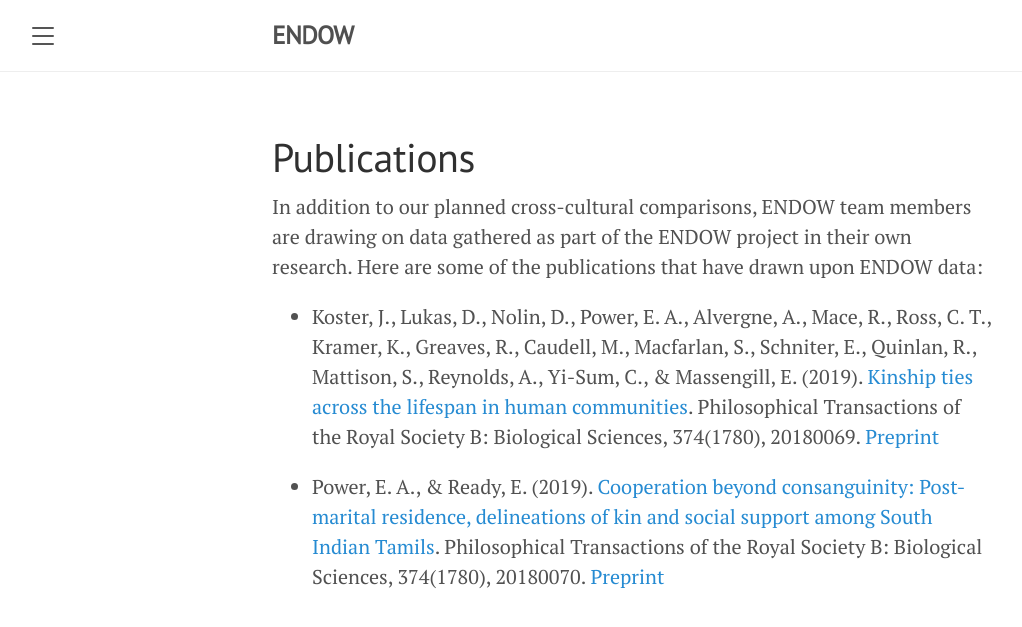
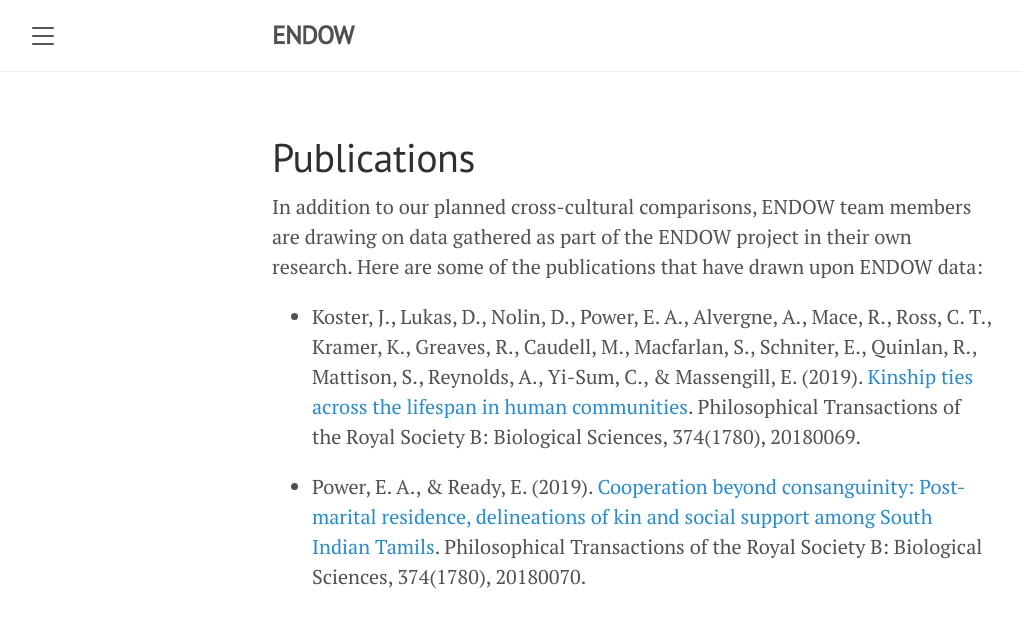
Before and after one commit to endowproject/endowproject.github.io, a Jekyll site: the page built from publications.md, in a window 1280 px wide. Shown: the top 627 px of the page, without its empty margins (8-1030 px from the left). Built offline with Jekyll 4.4.1, drawn with Linux system fonts in a browser that asks for light colours.

Commit message:
Update publications.md

```diff
--- a/publications.md
+++ b/publications.md
@@ -5,6 +5,6 @@ title: Publications
 
 In addition to our planned cross-cultural comparisons, ENDOW team members are drawing on data gathered as part of the ENDOW project in their own research. Here are some of the publications that have drawn upon ENDOW data:
 
-- Koster, J., Lukas, D., Nolin, D., Power, E. A., Alvergne, A., Mace, R., Ross, C. T., Kramer, K., Greaves, R., Caudell, M., Macfarlan, S., Schniter, E., Quinlan, R., Mattison, S., Reynolds, A., Yi-Sum, C., & Massengill, E. (2019). [Kinship ties across the lifespan in human communities](https://doi.org/10.1098/rstb.2018.0070). Philosophical Transactions of the Royal Society B: Biological Sciences, 374(1780), 20180069. [Preprint](https://osf.io/preprints/socarxiv/xjb7c/)
+- Koster, J., Lukas, D., Nolin, D., Power, E. A., Alvergne, A., Mace, R., Ross, C. T., Kramer, K., Greaves, R., Caudell, M., Macfarlan, S., Schniter, E., Quinlan, R., Mattison, S., Reynolds, A., Yi-Sum, C., & Massengill, E. (2019). [Kinship ties across the lifespan in human communities](https://doi.org/10.1098/rstb.2018.0070). Philosophical Transactions of the Royal Society B: Biological Sciences, 374(1780), 20180069.
 
-- Power, E. A., & Ready, E. (2019). [Cooperation beyond consanguinity: Post-marital residence, delineations of kin and social support among South Indian Tamils](https://doi.org/10.1098/rstb.2018.0070). Philosophical Transactions of the Royal Society B: Biological Sciences, 374(1780), 20180070. [Preprint](http://eprints.lse.ac.uk/100284/)
+- Power, E. A., & Ready, E. (2019). [Cooperation beyond consanguinity: Post-marital residence, delineations of kin and social support among South Indian Tamils](https://doi.org/10.1098/rstb.2018.0070). Philosophical Transactions of the Royal Society B: Biological Sciences, 374(1780), 20180070.
```
